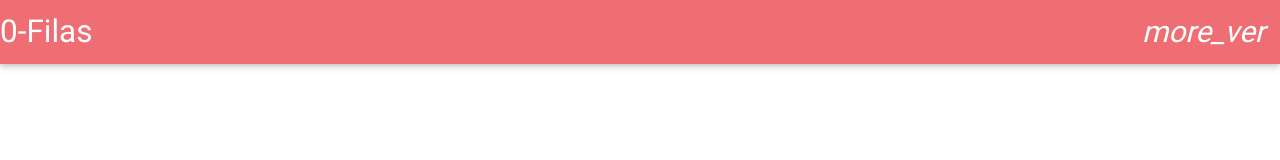
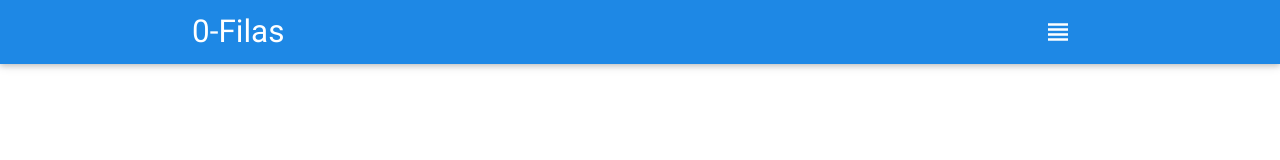
Before and after one commit to SignoSN/0-filas, a plain HTML site: page index.html in a window 1280 px wide. Drawn offline with Linux system fonts and the light colour scheme.

Commit message:
menú con iconos

```diff
--- a/index.html
+++ b/index.html
@@ -3,6 +3,7 @@
   <head>
     <meta charset="utf-8">
     <title>Cero Filas</title>
+    <link href="https://fonts.googleapis.com/icon?family=Material+Icons" rel="stylesheet">
     <link rel="stylesheet" href="./css/materialize.min.css" />
     <script src="./script/jquery.js"></script>
     <script src="./script/materialize.min.js"></script>
@@ -15,7 +16,8 @@
       <!-- <li><a href="#">JavaScript</a></li> -->
     </ul>
     <nav class="col s12">
-      <div class="nav-wrapper">
+      <div class="nav-wrapper  blue darken-1">
+        <div class="container">
         <a href="#" class="brand-logo">0-Filas</a>
         <!-- <ul id="nav-mobile" class="right hide-on-small-only">
         <li><a href="#">Dependencias</a></li>
@@ -24,12 +26,13 @@
       </ul> -->
       <!-- menu para celulares -->
       <ul id="nav-mobile" class="right ">
-       <li><a class="dropdown-button" href="#" data-activates="dropdown1"><i class="material-icons">more_ver</i></a></li>
+       <li><a class="dropdown-button" href="#" data-activates="dropdown1"><i class="material-icons rigth">view_headline</i> </a></li>
       </ul>
-
+        </div>
       </div>
     </nav>
     <script>
+    {hover: false}
       $(".dropdown-button").dropdown();
     </script>
   </body>
```
